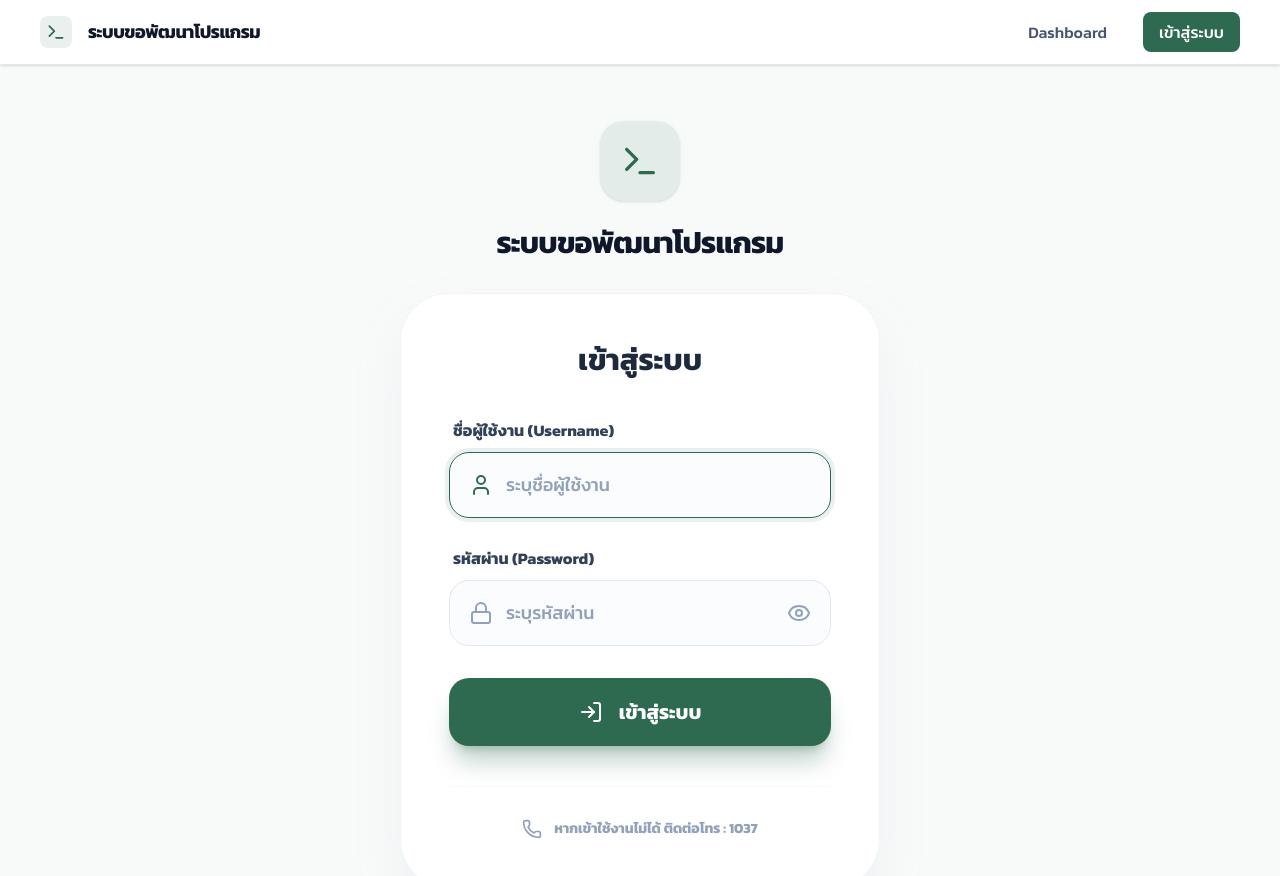
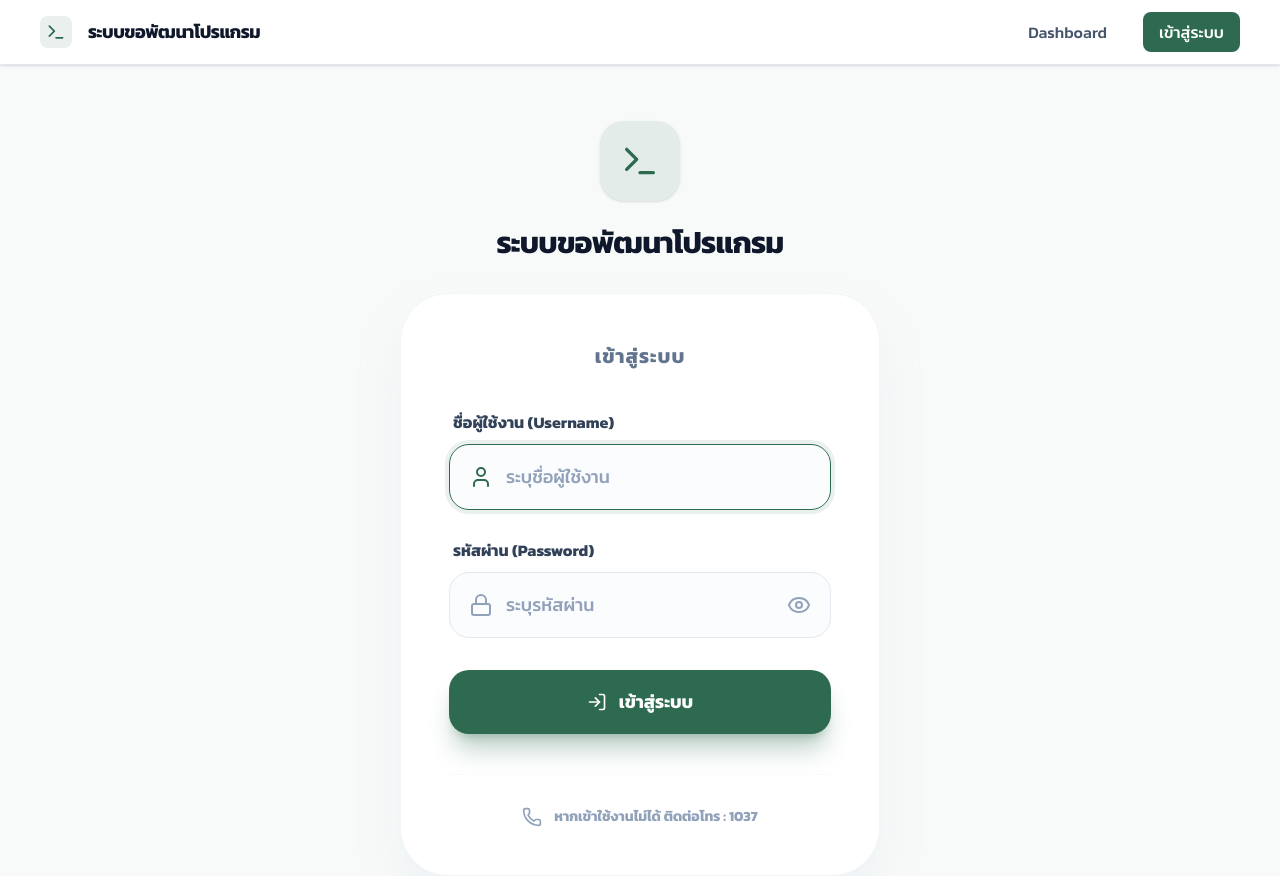
Before and after one commit to KiangsakSuriyalangka541122537/Developer, a React (Vite) app: page /login in a window 1280 px wide. Shown: the top 876 px of the page. Built offline with nearby package versions, Linux system fonts and the light colour scheme; no server answers.

Commit message:
refactor(Login): Adjust login form styling
Update font sizes, weights, and padding for a more refined login form appearance. This includes adjusting the heading text, button text, and button icon size.

```diff
--- a/src/pages/Login.tsx
+++ b/src/pages/Login.tsx
@@ -59,7 +59,7 @@ export default function Login() {
         </div>
 
         <div className="bg-white rounded-[3rem] shadow-2xl shadow-slate-200/70 border border-slate-100 p-12">
-          <h2 className="text-3xl font-bold mb-10 text-center text-slate-800">เข้าสู่ระบบ</h2>
+          <h2 className="text-xl font-bold mb-10 text-center text-slate-500 uppercase tracking-wider">เข้าสู่ระบบ</h2>
 
           <form onSubmit={handleSubmit} className="space-y-7">
             <div className="flex flex-col gap-2.5">
@@ -109,8 +109,8 @@ export default function Login() {
               </div>
             )}
 
-            <button type="submit" className="w-full bg-primary hover:bg-secondary text-white font-bold py-5 rounded-[1.25rem] transition-all flex items-center justify-center gap-4 shadow-xl shadow-primary/30 mt-8 active:scale-[0.98] text-xl">
-              <LogIn className="size-6" />
+            <button type="submit" className="w-full bg-primary hover:bg-secondary text-white font-bold py-4.5 rounded-[1.25rem] transition-all flex items-center justify-center gap-3 shadow-xl shadow-primary/30 mt-8 active:scale-[0.98] text-lg">
+              <LogIn className="size-5" />
               เข้าสู่ระบบ
             </button>
           </form>
```
